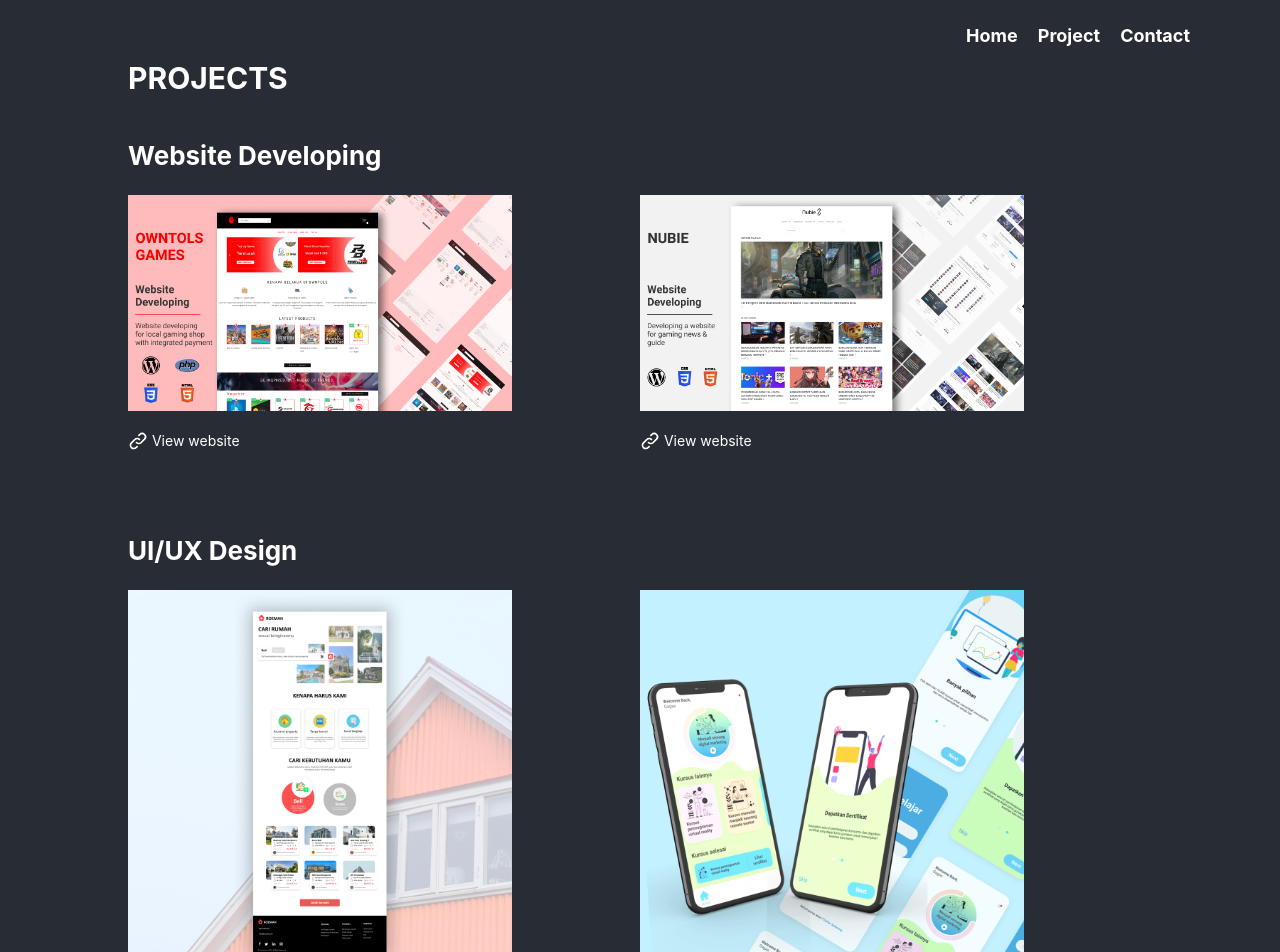
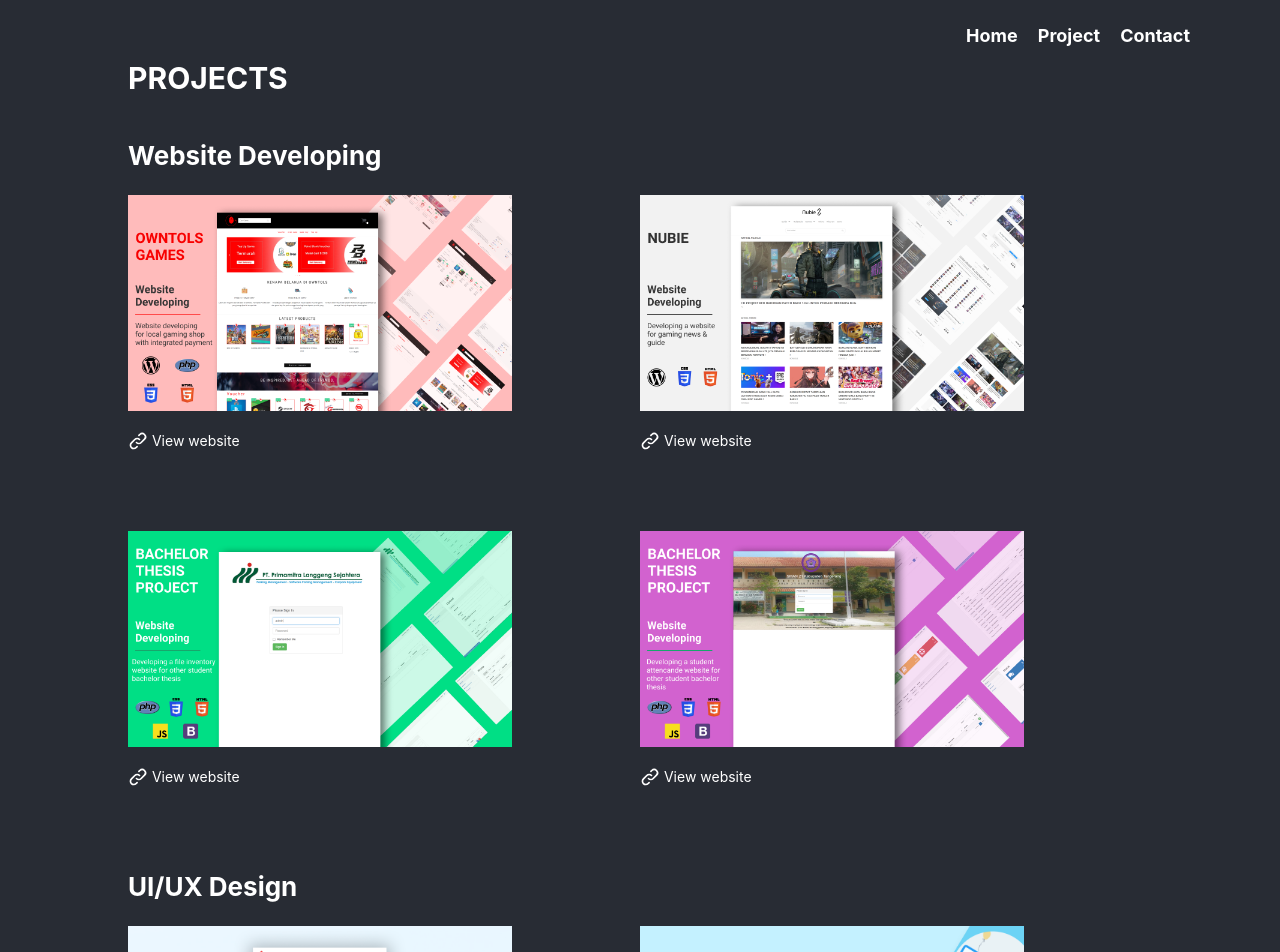
Before and after one commit to gagaspanduw/gagaspanduw.github.io, a React (Create React App) app: page /project in a window 1280 px wide. Shown: the top 952 px of the page. Built offline with nearby package versions, Linux system fonts and the light colour scheme.

Commit message:
add 2 project websites

```diff
--- a/src/pages/project.js
+++ b/src/pages/project.js
@@ -1,8 +1,11 @@
 import React, { Component } from 'react'
 import owntols from '../img/owntols.png';
 import nubie from '../img/nubie.png';
+import pengarsipan from '../img/pengarsipan.png';
+import absensi from '../img/absensi.png';
 import uiuxwebsite from '../img/uiuxwebsite.png';
 import uiuxapp from '../img/uiuxapp.png';
+import { Link } from 'react-router-dom';
 
 const Project = (props) => (
     <div>
@@ -24,6 +27,27 @@ const Project = (props) => (
                     <a target="_blank" href="https://www.nubie.id"><img className="w-4/4 lg:w-3/4" src={nubie}></img></a>
                     <div className="text-sm pt-5 pb-20 flex flex-row">
                         <a target="_blank" href="https://www.nubie.id" className="flex flex-row">
+                        <svg width="20" xmlns="http://www.w3.org/2000/svg" fill="none" viewBox="0 0 24 24" stroke="currentColor">
+                        <path stroke-linecap="round" stroke-linejoin="round" stroke-width="2" d="M13.828 10.172a4 4 0 00-5.656 0l-4 4a4 4 0 105.656 5.656l1.102-1.101m-.758-4.899a4 4 0 005.656 0l4-4a4 4 0 00-5.656-5.656l-1.1 1.1" />
+                        </svg>&nbsp;View website</a>
+                    </div>
+                </div>
+            </div>
+
+            <div className="flex flex-col justify-center lg:flex-row">
+                <div className="flex flex-col">
+                    <a target="_blank" href=""><img className="w-4/4 lg:w-3/4" src={pengarsipan}></img></a>
+                    <div className="text-sm pt-5 pb-20 flex flex-row">
+                        <a target="_blank" href="" className="flex flex-row">
+                        <svg width="20" xmlns="http://www.w3.org/2000/svg" fill="none" viewBox="0 0 24 24" stroke="currentColor">
+                        <path stroke-linecap="round" stroke-linejoin="round" stroke-width="2" d="M13.828 10.172a4 4 0 00-5.656 0l-4 4a4 4 0 105.656 5.656l1.102-1.101m-.758-4.899a4 4 0 005.656 0l4-4a4 4 0 00-5.656-5.656l-1.1 1.1" />
+                        </svg>&nbsp;View website</a>
+                    </div>
+                </div>
+                <div className="flex flex-col justify-center">
+                    <a target="_blank" href=""><img className="w-4/4 lg:w-3/4" src={absensi}></img></a>
+                    <div className="text-sm pt-5 pb-20 flex flex-row">
+                        <a target="_blank" href="" className="flex flex-row">
                         <svg width="20" xmlns="http://www.w3.org/2000/svg" fill="none" viewBox="0 0 24 24" stroke="currentColor">
                         <path stroke-linecap="round" stroke-linejoin="round" stroke-width="2" d="M13.828 10.172a4 4 0 00-5.656 0l-4 4a4 4 0 105.656 5.656l1.102-1.101m-.758-4.899a4 4 0 005.656 0l4-4a4 4 0 00-5.656-5.656l-1.1 1.1" />
                         </svg>&nbsp;View website</a>
```
Also changed, not shown: src/App.js (line endings or trailing spaces), src/img/absensi.png (added), src/img/pengarsipan.png (added).
